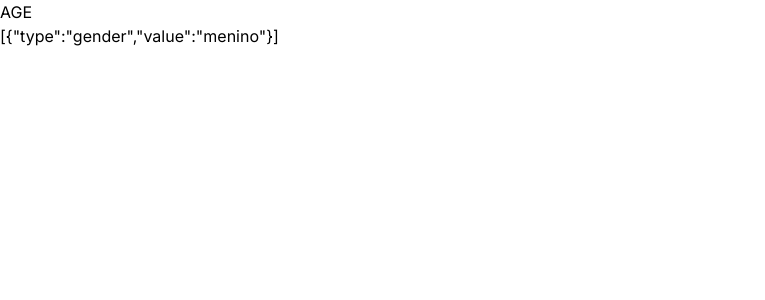
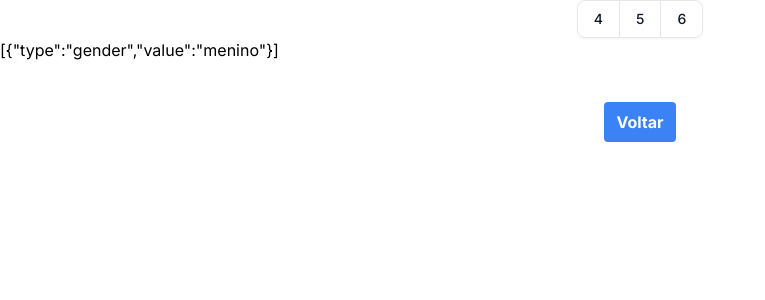
Before and after one commit to Gabriemon/bloxi-next, a Next.js app: page / in a window 1280 px wide. Both pictures are taken after a click on the button "Masculino". Shown: the top 300 px of the page, without its empty margins (0-765 px from the left). Built offline with nearby package versions, Linux system fonts and the light colour scheme.

Commit message:
Atualização para excluir array

```diff
--- a/src/app/Components/age.js
+++ b/src/app/Components/age.js
@@ -1,11 +1,47 @@
 "use client"
-import React from "react"
+import React, {useState }from "react"
 
-export default function Age({currentState}) {
+export default function Age({ setCurrentPage, currentState, setCurrentState }) {
+    console.log('setCurrentState', setCurrentState)
+
+    const handleAge = (age) => {
+
+    const newState = [...currentState, { type: 'age', value: age}]
+        // Setar estado
+        setCurrentState(newState)
+        setCurrentPage('Product')
+    }
+
+    const handleBackClick = () => {
+
+        const newState = currentState.slice(0, currentState.length - 1)
+        setCurrentState(newState)
+
+        // Navegar
+        setCurrentPage('Gender')
+
+    }
+
     return (
-       <div>
-            <h1>AGE</h1>
-            <div>{JSON.stringify(currentState)}</div>
-       </div>
+        <>
+                <center className="flex justify-center">
+                <div class="inline-flex rounded-md shadow-sm" role="group">
+                    <button type="button" onClick={() => handleAge(4)} className="flex justify-center px-4 py-2 text-sm font-medium text-gray-900 bg-white border border-gray-200 rounded-s-lg hover:bg-gray-100 hover:text-blue-700 focus:z-10 focus:ring-2 focus:ring-blue-700 focus:text-blue-700 dark:bg-gray-800 dark:border-gray-700 dark:text-white dark:hover:text-white dark:hover:bg-gray-700 dark:focus:ring-blue-500 dark:focus:text-white">
+                        4
+                    </button>
+                    <button type="button" onClick={() => handleAge(5)}className="flex justify-center px-4 py-2 text-sm font-medium text-gray-900 bg-white border-t border-b border-gray-200 hover:bg-gray-100 hover:text-blue-700 focus:z-10 focus:ring-2 focus:ring-blue-700 focus:text-blue-700 dark:bg-gray-800 dark:border-gray-700 dark:text-white dark:hover:text-white dark:hover:bg-gray-700 dark:focus:ring-blue-500 dark:focus:text-white">
+                        5
+                    </button>
+                    <button type="button" onClick={() => handleAge(6)} className="flex justify-center px-4 py-2 text-sm font-medium text-gray-900 bg-white border border-gray-200 rounded-e-lg hover:bg-gray-100 hover:text-blue-700 focus:z-10 focus:ring-2 focus:ring-blue-700 focus:text-blue-700 dark:bg-gray-800 dark:border-gray-700 dark:text-white dark:hover:text-white dark:hover:bg-gray-700 dark:focus:ring-blue-500 dark:focus:text-white">
+                        6
+                    </button>
+                </div></center>
+            <div>
+                <div>{JSON.stringify(currentState)}</div>
+            </div>
+            <div className="container py-10 px-10 mx-0 min-w-full flex flex-col items-center">
+                <button onClick={handleBackClick} className="bg-blue-500 text-white font-bold py-2 px-3 mt-0 rounded">Voltar</button>
+            </div>
+        </>
     )
 }
--- a/src/app/Components/gender.js
+++ b/src/app/Components/gender.js
@@ -1,26 +1,30 @@
 "use client"
 import React, { useState } from "react"
 
-export default function Gender({setCurrentPage, currentState, setCurrentState}) {
+export default function Gender({ setCurrentPage, currentState, setCurrentState }) {
 
 
     const handleMeninoClick = () => {
         // Setear estado
-        setCurrentState([{type: 'gender', value: 'menino'}])
+        setCurrentState([{ type: 'gender', value: 'menino' }])
         // Navegar
         setCurrentPage('Age')
-
+    }
+    const handleMeninaCLick = () => {
+        const newState = [...currentState, { type: 'gender', value: 'menina' }]
+        setCurrentState(newState)
+        setCurrentPage('Age')
     }
 
     return (
         <>
             <h3 className="flex justify-center mb-4 font-semibold text-gray-900 dark:text-white pt-6 mt-9">Gênero</h3>
             <div>Current State: {JSON.stringify(currentState)}</div>
-    <div class="container py-10 px-10 mx-0 min-w-full flex flex-col items-center">
-        <button onClick={handleMeninoClick} class="bg-blue-500 text-white font-bold py-2 px-3 mt-0 rounded">Masculino</button>
+            <div className="container py-10 px-10 mx-0 min-w-full flex flex-col items-center">
+                <button onClick={handleMeninoClick} className="bg-blue-500 text-white font-bold py-2 px-3 mt-0 rounded">Masculino</button>
             </div>
-    <div class="container py-0 px-10 mx-0 min-w-full flex flex-col items-center">
-        <button onClick={() => setCurrentPage('Age')} class="bg-rose-500 text-white font-bold py-2 px-3 mt-0 rounded">Feminino</button>
+            <div className="container py-0 px-10 mx-0 min-w-full flex flex-col items-center">
+                <button onClick={handleMeninaCLick} className="bg-rose-500 text-white font-bold py-2 px-3 mt-0 rounded">Feminino</button>
             </div>
         </>
 
--- /dev/null
+++ b/src/app/Components/products.js
@@ -0,0 +1,27 @@
+"use client"
+export default function Product({ currentState, setCurrentPage, setCurrentState }) {
+
+    const handleBackClick = () => {
+
+        const newState = currentState.slice(0, currentState.length - 1)
+        setCurrentState(newState)
+
+        // Navegar
+        setCurrentPage('Age')
+    }
+
+    return (
+        <>
+            <div>
+                <h1>Produto</h1>
+                <div class="col-start-3">
+                    <img src="" alt="" loading="lazy"/>
+                </div>
+                <div>{JSON.stringify(currentState)}</div>
+                <div className="container py-10 px-10 mx-0 min-w-full flex flex-col items-center">
+                    <button onClick={handleBackClick} className="bg-blue-500 text-white font-bold py-2 px-3 mt-0 rounded">Voltar</button>
+                </div>
+            </div>
+        </>
+    )
+}
--- a/src/app/page.js
+++ b/src/app/page.js
@@ -2,6 +2,7 @@
 import { React, useState, setState } from "react";
 import Gender from "./Components/gender";
 import Age from "./Components/age";
+import Product from "./Components/products";
 
 
 function MyComponent ({value, doSomething}) {
@@ -22,11 +23,11 @@ export default function Home() {
     setCurrentPage(where)
   }
 
-
   return (
     <div>
       {currentPage === 'Gender' && <Gender setCurrentPage={setCurrentPage} currentState={currentState} setCurrentState={setCurrentState}/>}
-      {currentPage === 'Age' && <Age setCurrentPage={setCurrentPage} currentState={currentState}/>}
+      {currentPage === 'Age' && <Age setCurrentPage={setCurrentPage} currentState={currentState} setCurrentState={setCurrentState}/>}
+      {currentPage === 'Product' && <Product setCurrentPage={setCurrentPage} currentState={currentState} setCurrentState={setCurrentState}/>}
     </div>
   );
 }
```
Also changed, not shown: src/app/img/swat.jpg (added). Lines whose indentation alone changed are shown as unchanged.
